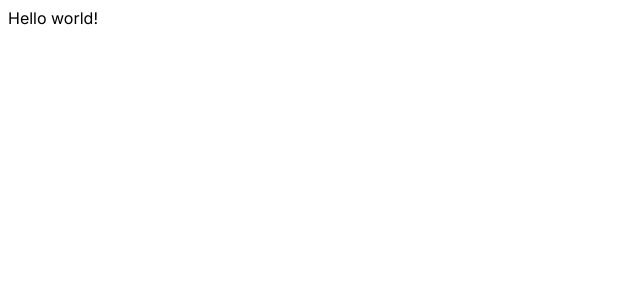
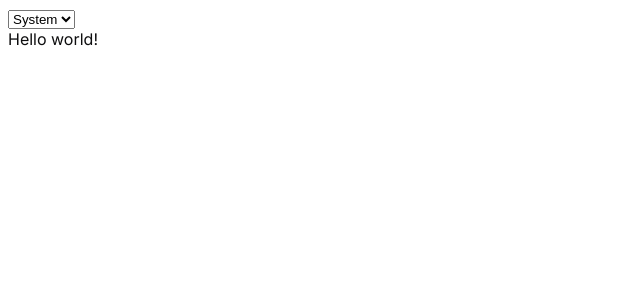
Before and after one commit to ZadorozhnyiYevhenii/streaming-app, a Next.js app: page / in a window 1280 px wide. Shown: the top 300 px of the page, without its empty margins (0-640 px from the left). Built offline with nearby package versions, Linux system fonts and the light colour scheme.

Commit message:
feat: added theme switcher

```diff
--- a/package.json
+++ b/package.json
@@ -10,6 +10,7 @@
   },
   "dependencies": {
     "next": "14.1.2",
+    "next-themes": "^0.2.1",
     "react": "^18",
     "react-dom": "^18"
   },
--- a/src/app/globals.scss
+++ b/src/app/globals.scss
@@ -0,0 +1,11 @@
+@import "../styleutils/variables.scss";
+
+body {
+  background: $main-dark-color;
+  color: $main-light-color;
+}
+
+[data-theme="light"] body {
+  background: $main-light-color;
+  color: $main-dark-color;
+}
--- a/src/app/layout.tsx
+++ b/src/app/layout.tsx
@@ -1,6 +1,8 @@
 import type { Metadata } from "next";
 import { Inter } from "next/font/google";
 import "./globals.scss";
+import { ThemeSwitcherProvider } from "@/providers/ThemeProvider";
+import { ThemeSwitcher } from "@/components/ThemeSwitcher/ThemeSwitcher";
 
 const inter = Inter({ subsets: ["latin"] });
 
@@ -16,7 +18,12 @@ export default function RootLayout({
 }>) {
   return (
     <html lang="en">
-      <body className={inter.className}>{children}</body>
+      <body className={inter.className}>
+        <ThemeSwitcherProvider>
+          <ThemeSwitcher />
+          {children}
+        </ThemeSwitcherProvider>
+      </body>
     </html>
   );
 }
--- /dev/null
+++ b/src/components/ThemeSwitcher/ThemeSwitcher.tsx
@@ -0,0 +1,25 @@
+"use client";
+
+import { useTheme } from "next-themes";
+import { useEffect, useState } from "react";
+
+export const ThemeSwitcher = () => {
+  const [mounted, setMounted] = useState(false);
+  const { theme, setTheme } = useTheme();
+
+  useEffect(() => {
+    setMounted(true);
+  }, []);
+
+  if (!mounted) {
+    return null;
+  }
+
+  return (
+    <select value={theme} onChange={(e) => setTheme(e.target.value)}>
+      <option value="system">System</option>
+      <option value="dark">Dark</option>
+      <option value="light">Light</option>
+    </select>
+  );
+};
--- /dev/null
+++ b/src/providers/ThemeProvider.tsx
@@ -0,0 +1,22 @@
+"use client";
+
+import React, { useEffect, useState } from "react";
+import { ThemeProvider } from "next-themes";
+
+export const ThemeSwitcherProvider = ({
+  children,
+}: {
+  children: React.ReactNode;
+}) => {
+  const [mounted, setMounted] = useState(false);
+
+  useEffect(() => {
+    setMounted(true);
+  }, []);
+
+  if (!mounted) {
+    return <>{children}</>;
+  }
+
+  return <ThemeProvider>{children}</ThemeProvider>;
+};
--- a/src/styleutils/variables.scss
+++ b/src/styleutils/variables.scss
@@ -0,0 +1,5 @@
+$main-dark-color: #0e0e0f;
+
+$secondary-dark-color: #18181a;
+
+$main-light-color: #fff;
```
Also changed, not shown: 1 other file (tests, documents, lock files or other folders).
